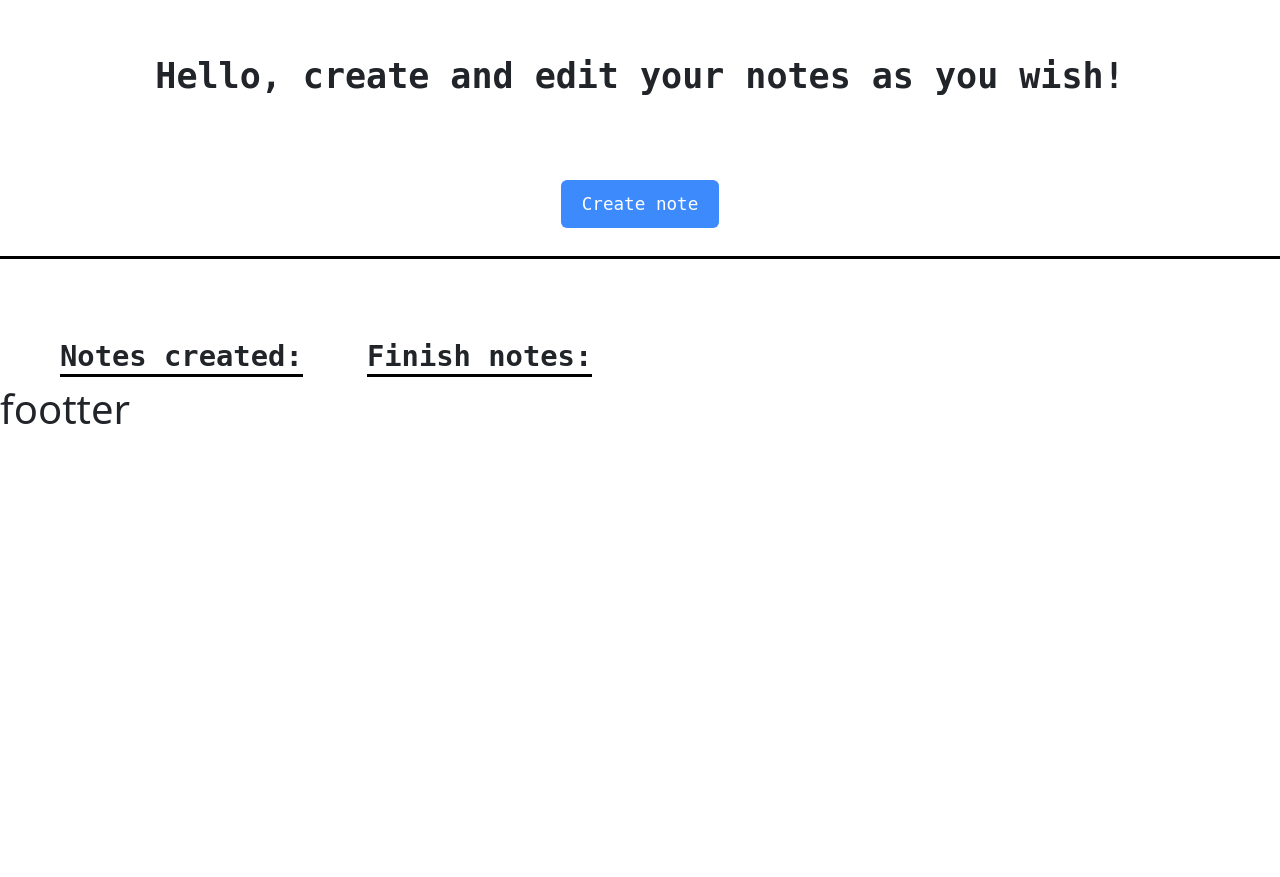
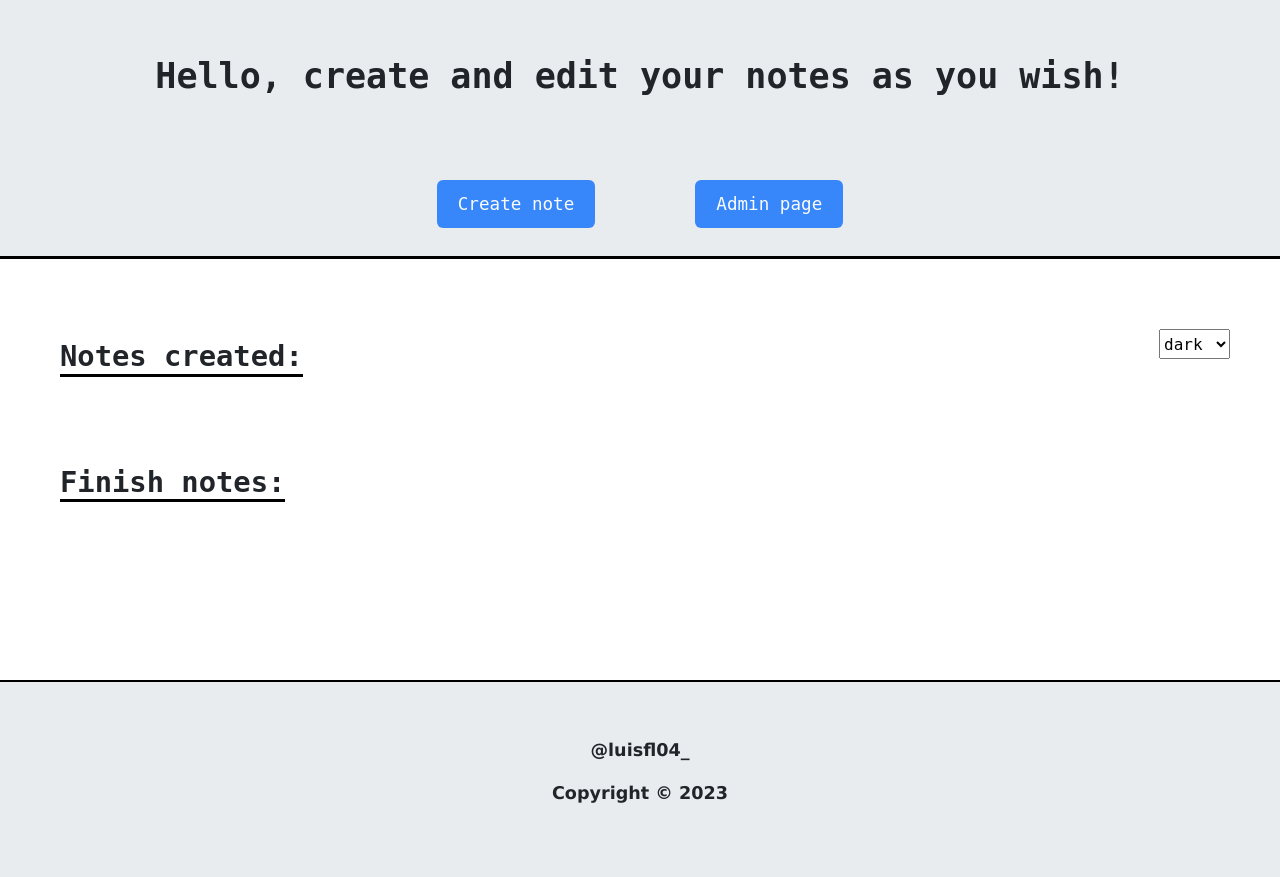
Before and after one commit to luisfl04/notes_senac, a Django app: template card/templates/card/index.html in a window 1280 px wide. Before the commit the page ends 424 px from the top, so only its background shows below. Run offline with Django 3.2, Linux system fonts and the light colour scheme; the template is opened without the code that fills it, so the values that code supplies are empty.

Commit message:
finalized structure

```diff
--- a/card/static/acesso/style.css
+++ b/card/static/acesso/style.css
@@ -14,6 +14,7 @@
 
 .header{
     border-bottom: 3px solid black;
+    background-color: #e9ecef;
 }
 
 .nav-pills {
@@ -24,17 +25,25 @@
 
 .nav-item{
     font-size: 1.1rem;
+    display: flex;
     font-family: monospace;
-    opacity: 0.8;
-}
-
-.nav-item:hover{
-    opacity: 1;
+    flex-direction: row;
+    justify-content: center;
 }
 
 .nav-link{
     padding: 11px 21px;
+    opacity: 0.8;
 }
+
+.nav-link:hover{
+    opacity: 1;
+}
+
+#link-admin {
+    margin-left: 100px;
+}
+
 
 /* body index: */
 
@@ -108,3 +117,94 @@ font-size: 20px;
 #finish-card-footer a {
     margin-right: 10px;
 }
+
+/* footer index */
+
+
+.footer-index {
+    background-color:#e9ecef;
+    padding: 55px;
+    margin-top:170px;
+    text-align: center;
+    font-family:Verdana, Geneva, Tahoma, sans-serif;
+    font-weight: bold;
+    font-size: 1.1rem;
+    border-top: 2px solid black
+}
+
+/* pagina de criação de notas: */
+
+.titulo-new {
+    text-align:center;
+    font-family: monospace;
+    font-weight: bold;
+    font-size: 35px;
+    margin-top: 100px;
+}
+
+.formulario {
+    position: fixed;
+    top:50%;
+    left: 50%;
+    transform: translate(-50%, -50%);
+    background-color: #e9ecef;
+    margin-top: 105px;
+    padding: 30px 50px;
+    border: 2px solid black;
+    border-radius: 15px;
+}
+
+.formulario-campo {
+    text-align: center;
+    font-family: Verdana, Geneva, Tahoma, sans-serif;
+    font-weight: bold;
+}
+
+#form-title-description {
+    margin-top: 15px;
+}
+
+.form-links {
+    padding-top:20px;
+}
+
+.form-links a {
+    margin-left: 20px;
+}
+
+/* pagina de login: */
+
+.titulo-login {
+    text-align:center;
+    font-family: monospace;
+    font-size: 35px;
+    margin:80px 0;
+}
+
+#formulario-login {
+    margin-top:50px;
+    padding: 45px 30px;
+}
+
+#formulario-login-text-password {
+    padding-top: 10px;
+}
+
+.form-login-links {
+    padding-top: 30px;
+}
+
+/* botao de tema :*/
+
+.tema {
+    display: flex;
+    flex-direction: row;
+    justify-content: space-between;
+}
+
+#botao-tema {
+margin-right: 50px;
+margin-top: 70px;
+font-family: monospace;
+height: 30px;
+}
--- a/card/templates/card/base.html
+++ b/card/templates/card/base.html
@@ -6,7 +6,7 @@
     <meta charset="UTF-8">
     <meta name="viewport" content="width=device-width, initial-scale=1.0">
     <title>{% block title %} {% endblock %}</title>
-    <link href="https://cdn.jsdelivr.net/npm/bootstrap@5.3.2/dist/css/bootstrap.min.css" rel="stylesheet" integrity="sha384-T3c6CoIi6uLrA9TneNEoa7RxnatzjcDSCmG1MXxSR1GAsXEV/Dwwykc2MPK8M2HN" crossorigin="anonymous"><link href="https://cdn.jsdelivr.net/npm/bootstrap@5.3.2/dist/css/bootstrap.min.css" rel="stylesheet" integrity="sha384-T3c6CoIi6uLrA9TneNEoa7RxnatzjcDSCmG1MXxSR1GAsXEV/Dwwykc2MPK8M2HN" crossorigin="anonymous">
+    <link href="https://cdn.jsdelivr.net/npm/bootstrap@5.3.2/dist/css/bootstrap.min.css" rel="stylesheet" integrity="sha384-T3c6CoIi6uLrA9TneNEoa7RxnatzjcDSCmG1MXxSR1GAsXEV/Dwwykc2MPK8M2HN" crossorigin="anonymous">
     <link rel="stylesheet" href="https://cdn.jsdelivr.net/npm/bootstrap@3.3.7/dist/css/bootstrap-theme.min.css" integrity="sha384-rHyoN1iRsVXV4nD0JutlnGaslCJuC7uwjduW9SVrLvRYooPp2bWYgmgJQIXwl/Sp" crossorigin="anonymous">
     <link rel="stylesheet" href="{% static 'acesso/style.css' %}">
 </head>
@@ -21,14 +21,19 @@
             <ul class="nav nav-pills">
                 <li class="nav-item">
                     <a class="nav-link active" href="{% url 'card:create' %}"> Create note</a>
+                    <a class="nav-link active"  id="link-admin"  href="http://127.0.0.1:8000/admin/">Admin page</a>
                 </li>
             </ul>
+
         </div>
+
+
     </section>
 
     {% block content %}
 
     {% endblock%}
 
+<script src="{% static 'acesso/index.js'%}"></script>
 </body>
 </html>
--- a/card/templates/card/index.html
+++ b/card/templates/card/index.html
@@ -2,7 +2,15 @@
 
 {% block content %}
 
-<h2 class="titulo-index"> Notes created:</h2>
+<div class="tema">
+
+    <h2 class="titulo-index"> Notes created:</h2>
+
+    <select name="select" id="botao-tema">
+        <option id="dark" value="dark">dark</option>
+        <option id="white" value="white">white</option>
+    </select>
+</div>
 
 {% for note in notes %}
 
@@ -47,5 +55,9 @@
 
 {% endfor %}
 
-<h1>footter</h1>
+<footer class="footer-index">
+    <p class="footer-index-nome">@luisfl04_</p>
+    <p class="footer-index-texto">Copyright &copy; 2023</p>
+</footer>
+
 {% endblock %}
```
Also changed, not shown: card/templates/card/base_login.html (+6 -3 lines), card/templates/card/base_new.html (+13 -0 lines), card/templates/card/new.html (+17 -10 lines), card/templates/registration/login.html (+5 -3 lines), db.sqlite3.
